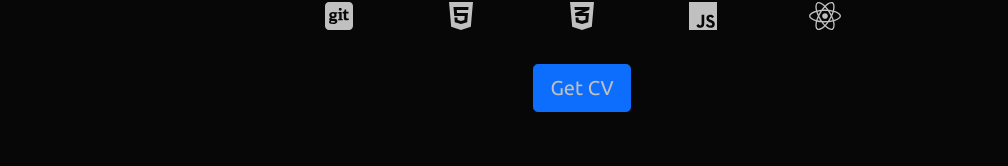
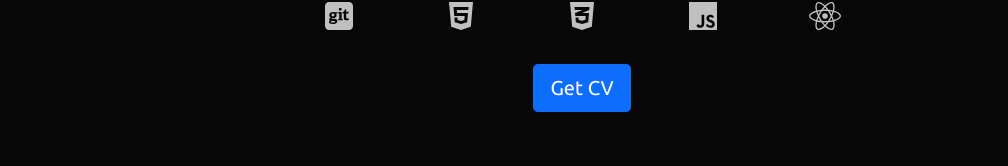
Before and after one commit to fernandobouchet/fernandobouchet.github.io, a React (Create React App) app: page / in a window 1280 px wide. Shown: the part 450-616 px from the top of the page, without its empty margins (58-1066 px from the left). Built offline with nearby package versions, Linux system fonts and the light colour scheme; the HTML template or start-up script is replaced by a standard one.

Commit message:
Some style fixes

```diff
--- a/src/components/About/About.js
+++ b/src/components/About/About.js
@@ -109,7 +109,7 @@ const StyledSpan = styled.span`
 `;
 
 const StyledAnchor = styled.a`
-  color: silver;
+  color: white;
   text-decoration: none;
 
   &:hover {
--- a/src/components/Utils/MyProjects.js
+++ b/src/components/Utils/MyProjects.js
@@ -28,8 +28,8 @@ export const Projects = [
     project: "Quizzical",
     image:
       "https://github.com/fernandobouchet/quizzical/blob/main/quizzical_preview.jpg?raw=true",
-    demo: "https://github.com/fernandobouchet/quizzical",
-    github: "https://fernandobouchet.github.io/quizzical",
+    demo: "https://fernandobouchet.github.io/quizzical",
+    github: "https://github.com/fernandobouchet/quizzical",
   },
   {
     id: 4,
```
